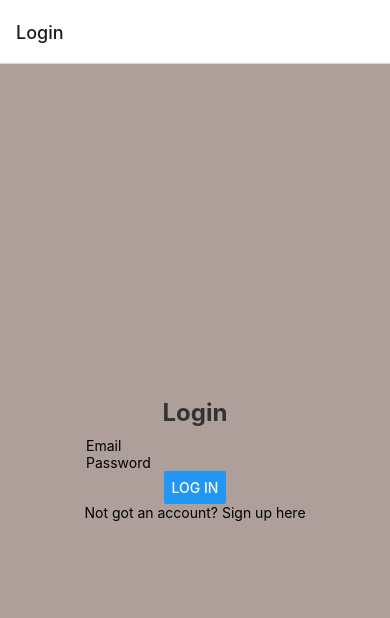
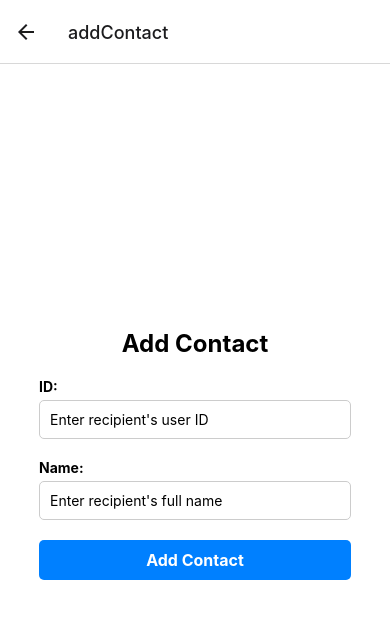
Before and after one commit to bobcob/FrontEnd, a React Native app: screen /addContact in a window 390 px wide. Shown: the top 618 px of the page. Built offline with nearby package versions, Linux system fonts and the light colour scheme.

Commit message:
updated contacts , gradually removing global css

```diff
--- a/App.js
+++ b/App.js
@@ -1,4 +1,6 @@
 import { StatusBar } from "expo-status-bar";
+import React, { useEffect } from "react";
+import AsyncStorage from "@react-native-async-storage/async-storage";
 import { Settings, StyleSheet, Text, View } from "react-native";
 import { createBottomTabNavigator } from "@react-navigation/bottom-tabs";
 import { createNativeStackNavigator } from "@react-navigation/native-stack";
@@ -7,6 +9,7 @@ import Login from "./screens/Login";
 import signUp from "./screens/signUp";
 import Circles from "./screens/Circles";
 import Chats from "./screens/Chats";
+import addContact from "./screens/addContact";
 import Contacts from "./screens/Contacts";
 import settingsPage from "./screens/Settings";
 
@@ -35,6 +38,7 @@ function App() {
           options={{ headerShown: false }}
         />
         <Stack.Screen name="signUp" component={signUp} />
+        <Stack.Screen name="addContact" component={addContact} />
       </Stack.Navigator>
     </NavigationContainer>
   );
--- a/package.json
+++ b/package.json
@@ -10,7 +10,7 @@
   },
   "dependencies": {
     "@expo/webpack-config": "^18.0.1",
-    "@react-native-async-storage/async-storage": "^1.18.1",
+    "@react-native-async-storage/async-storage": "1.17.11",
     "@react-navigation/bottom-tabs": "^6.5.7",
     "@react-navigation/native": "^6.1.6",
     "@react-navigation/native-stack": "^6.9.12",
--- a/screens/Chats.js
+++ b/screens/Chats.js
@@ -1,14 +1,13 @@
-import { StatusBar } from 'expo-status-bar';
-import { StyleSheet, Text, View } from 'react-native';
-import { createBottomTabNavigator } from '@react-navigation/bottom-tabs';
-import { createNativeStackNavigator } from '@react-navigation/native-stack'
-import { NavigationContainer } from '@react-navigation/native';
-
+import { StatusBar } from "expo-status-bar";
+import { StyleSheet, Text, View } from "react-native";
+import { createBottomTabNavigator } from "@react-navigation/bottom-tabs";
+import { createNativeStackNavigator } from "@react-navigation/native-stack";
+import { NavigationContainer } from "@react-navigation/native";
 
 export default function App() {
   return (
-    <View >
-      <Text>Chats</Text>
+    <View>
+      <Text>Chatss</Text>
     </View>
   );
 }
--- a/screens/Contacts.js
+++ b/screens/Contacts.js
@@ -1,21 +1,123 @@
-import React, { useEffect } from "react";
-import { StyleSheet, Text, View } from "react-native";
+import React, { useEffect, useState } from "react";
+import {
+  StyleSheet,
+  Text,
+  View,
+  FlatList,
+  TouchableOpacity,
+} from "react-native";
 import { getReq, getDomain, getAuthToken, getUid } from "./requests";
 import AsyncStorage from "@react-native-async-storage/async-storage";
+import { Button, TextInput } from "react-native-web";
 
-export default function App() {
+const ContactCard = ({ contact }) => {
+  return (
+    <TouchableOpacity style={styles.card}>
+      <Text style={styles.name}>{contact.name}</Text>
+      <Text style={styles.email}>{contact.email}</Text>
+      <View style={styles.buttonContainer}>
+        <TouchableOpacity style={styles.button}>
+          <Text style={styles.buttonText}>Message</Text>
+        </TouchableOpacity>
+        <TouchableOpacity style={styles.button}>
+          <Text style={styles.buttonText}>Manage</Text>
+        </TouchableOpacity>
+        <TouchableOpacity style={styles.button}>
+          <Text style={styles.buttonText}>Delete</Text>
+        </TouchableOpacity>
+      </View>
+    </TouchableOpacity>
+  );
+};
+
+const ContactList = ({ contacts }) => {
+  return (
+    <FlatList
+      data={contacts}
+      keyExtractor={(contact) => contact.id.toString()}
+      renderItem={({ item }) => <ContactCard contact={item} />}
+      style={styles.list}
+    />
+  );
+};
+
+export default function App({ navigation }) {
+  const [contacts, setContacts] = useState([]);
+
   const getAllContacts = async () => {
     const req = await getReq(getDomain() + "api/contacts/" + (await getUid()));
-    console.log(req.json);
+    const data = await req.json;
+    setContacts(data);
+  };
+
+  const handleAddContact = () => {
+    navigation.navigate("addContact");
   };
 
   useEffect(() => {
-    getAllContacts();
-  }, []);
+    const unsubscribe = navigation.addListener("focus", () => {
+      getAllContacts();
+    });
+
+    return unsubscribe;
+  }, [navigation]);
 
   return (
-    <View>
-      <Text>Contacts</Text>
+    <View style={styles.container}>
+      <Text style={styles.heading}>Contacts</Text>
+      <Button
+        style={styles.button}
+        title="Add contact"
+        onPress={handleAddContact}
+      ></Button>
+      <ContactList contacts={contacts} />
     </View>
   );
 }
+
+const styles = StyleSheet.create({
+  container: {
+    flex: 1,
+    padding: 20,
+    backgroundColor: "#fff",
+  },
+  heading: {
+    fontSize: 24,
+    fontWeight: "bold",
+    marginBottom: 20,
+  },
+  list: {
+    marginTop: 20,
+  },
+  card: {
+    padding: 10,
+    backgroundColor: "#f2f2f2",
+    marginVertical: 5,
+  },
+  name: {
+    fontSize: 18,
+  },
+  email: {
+    fontSize: 16,
+  },
+  button: {
+    backgroundColor: "#007aff",
+    padding: 10,
+    borderRadius: 5,
+    marginTop: 5,
+  },
+  buttonText: {
+    color: "#fff",
+    fontSize: 16,
+    fontWeight: "bold",
+    textAlign: "center",
+  },
+  buttonContainer: {
+    flexDirection: "row",
+  },
+  buttonRow: {
+    flexDirection: "row",
+    justifyContent: "space-between",
+    marginTop: 10,
+  },
+});
--- a/screens/Login.js
+++ b/screens/Login.js
@@ -1,3 +1,4 @@
+import React, { useEffect, useState } from "react";
 import { StatusBar } from "expo-status-bar";
 import { Pressable, StyleSheet, Text, View } from "react-native";
 import { createBottomTabNavigator } from "@react-navigation/bottom-tabs";
@@ -17,6 +18,13 @@ import {
 } from "./requests";
 
 export default class App extends Component {
+  async componentDidMount() {
+    const authToken = await AsyncStorage.getItem("auth_token");
+    if (authToken) {
+      this.props.navigation.navigate("Main", { screen: "Chats" });
+    }
+  }
+
   constructor(props) {
     super(props);
 
@@ -54,8 +62,6 @@ export default class App extends Component {
   };
 
   dataCheck = async (email, password) => {
-    console.log(email);
-    console.log(password);
     if (!areParametersPresent(email, password)) {
       this.setState({ loginStatus: "Missing credentials" });
     } else if (!isEmailValid(email) || !validatePassword(password)) {
--- /dev/null
+++ b/screens/addContact.js
@@ -0,0 +1,117 @@
+import React, { Component } from "react";
+import {
+  StyleSheet,
+  Text,
+  View,
+  TextInput,
+  TouchableOpacity,
+} from "react-native";
+import { getDomain, postReq, getUid } from "./requests";
+
+export default class App extends Component {
+  constructor(props) {
+    super(props);
+
+    this.state = {
+      ID: "",
+      name: "",
+      status: "",
+    };
+  }
+
+  handleSubmit = async (id2) => {
+    const { navigation } = this.props;
+    const now = new Date();
+    const data = {
+      user1ID: await getUid(),
+      user2ID: id2,
+      dateAdded: now,
+    };
+    const req = await postReq(getDomain() + "api/contacts/", data);
+    console.log(req.status);
+    if (req.status == 200) {
+      navigation.navigate("Main", { screen: "Contacts" });
+    } else {
+      this.setState({ status: "User already contact" });
+      console.log(this.state.status);
+    }
+  };
+
+  render() {
+    return (
+      <View style={styles.container}>
+        <Text style={styles.heading}>Add Contact</Text>
+        <View style={styles.form}>
+          <View style={styles.inputContainer}>
+            <Text style={styles.label}>ID:</Text>
+            <TextInput
+              style={styles.input}
+              onChangeText={(text) => this.setState({ ID: text })}
+              value={this.state.ID}
+              placeholder="Enter recipient's user ID"
+              required
+            />
+          </View>
+          <View style={styles.inputContainer}>
+            <Text style={styles.label}>Name:</Text>
+            <TextInput
+              style={styles.input}
+              onChangeText={(text) => this.setState({ name: text })}
+              value={this.state.email}
+              placeholder="Enter recipient's full name"
+              required
+            />
+          </View>
+          <TouchableOpacity
+            style={styles.button}
+            onPress={() => this.handleSubmit(this.state.ID)}
+          >
+            <Text style={styles.buttonText}>Add Contact</Text>
+          </TouchableOpacity>
+          <Text>{this.state.status}</Text>
+        </View>
+      </View>
+    );
+  }
+}
+
+const styles = StyleSheet.create({
+  container: {
+    flex: 1,
+    backgroundColor: "#fff",
+    alignItems: "center",
+    justifyContent: "center",
+  },
+  heading: {
+    fontSize: 24,
+    fontWeight: "bold",
+    marginBottom: 20,
+  },
+  form: {
+    width: "80%",
+  },
+  inputContainer: {
+    marginBottom: 20,
+  },
+  label: {
+    fontWeight: "bold",
+    marginBottom: 5,
+  },
+  input: {
+    borderWidth: 1,
+    borderColor: "#ccc",
+    borderRadius: 5,
+    padding: 10,
+  },
+  button: {
+    backgroundColor: "#0080ff",
+    borderRadius: 5,
+    padding: 10,
+    alignItems: "center",
+  },
+  buttonText: {
+    color: "#fff",
+    fontWeight: "bold",
+    fontSize: 16,
+  },
+});
--- a/styles/styleSheet.js
+++ b/styles/styleSheet.js
@@ -1,29 +1,50 @@
-import { StyleSheet } from 'react-native';
+import { StyleSheet } from "react-native";
 
-const globalStyles = StyleSheet.create({
+const styles = StyleSheet.create({
   container: {
     flex: 1,
-    backgroundColor: '#AF9F9B',
-    alignItems: 'center',
-    justifyContent: 'center',
+    padding: 20,
+    backgroundColor: "#fff",
   },
-  text: {
+  heading: {
     fontSize: 24,
-    fontWeight: 'bold',
-    color: '#333',
-    marginVertical: 10,
+    fontWeight: "bold",
+    marginBottom: 20,
+  },
+  list: {
+    marginTop: 20,
+  },
+  card: {
+    padding: 10,
+    backgroundColor: "#f2f2f2",
+    marginVertical: 5,
+  },
+  name: {
+    fontSize: 18,
+  },
+  email: {
+    fontSize: 16,
   },
   button: {
-    backgroundColor: '#007aff',
-    paddingVertical: 10,
-    paddingHorizontal: 20,
+    backgroundColor: "#007aff",
+    padding: 10,
     borderRadius: 5,
+    marginTop: 5,
   },
   buttonText: {
-    color: '#fff',
-    fontSize: 18,
-    fontWeight: 'bold',
+    color: "#fff",
+    fontSize: 16,
+    fontWeight: "bold",
+    textAlign: "center",
+  },
+  buttonContainer: {
+    flexDirection: "row",
+  },
+  buttonRow: {
+    flexDirection: "row",
+    justifyContent: "space-between",
+    marginTop: 10,
   },
 });
 
-export default globalStyles;
+export default styles;
```
Also changed, not shown: 1 other file (tests, documents, lock files or other folders).
